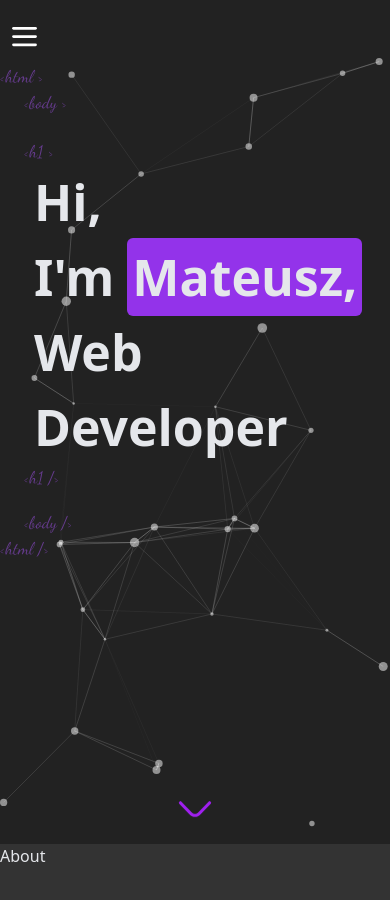
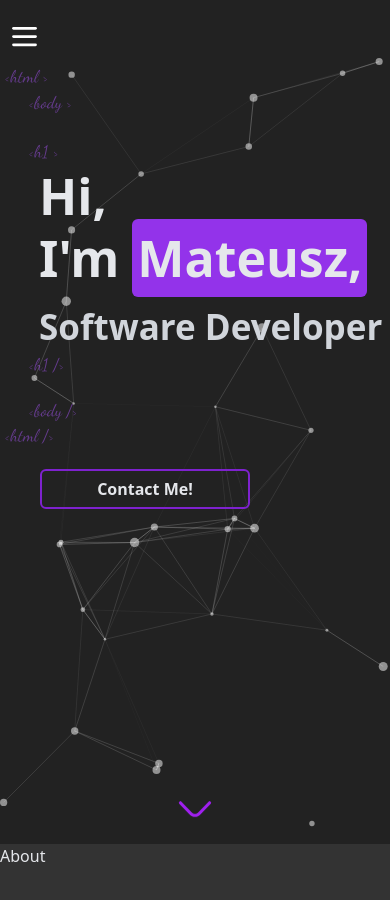
Before and after one commit to Kroplewski-M/portfolio-5.0, a React (Vite) app: page / in a window 390 px wide. Shown: the top 900 px of the page. Built offline with nearby package versions, Linux system fonts and the light colour scheme.

Commit message:
added btn

```diff
--- a/src/App.tsx
+++ b/src/App.tsx
@@ -10,7 +10,7 @@ function App() {
           <NavBar />
         </div>
         <div className="bg-[#333333] w-[100vw]">
-          <div className="h-[100vh] md:pl-16">
+          <div className="h-[100vh] md:pl-16 ">
             <Home />
           </div>
           <div className="h-[100vh]">
--- a/src/Pages/Home.tsx
+++ b/src/Pages/Home.tsx
@@ -94,15 +94,15 @@ export const Home = () => {
         }}
       />
       <div className=" w-[100%] h-[100%] z-50 relative pointer-events-none animate-fadeIn">
-        <div className="md:ml-16 pt-16 md:pt-6">
+        <div className="md:ml-16 ml-[5px] pt-16 md:pt-6">
           <p className="font-dancing text-purple-500 opacity-50 text-[17px]">&lt;html &gt;</p>
           <p className="font-dancing text-purple-500 opacity-50 text-[17px] pl-6">&lt;body &gt;</p>
           <div className="pt-6 pl-6">
             <p className="font-dancing text-purple-500 opacity-50 text-[17px]">&lt;h1 &gt;</p>
-            <h1 className="text-[50px] font-bold text-gray-200 pl-[10px]">
+            <h1 className="text-[50px] font-bold text-gray-200 pl-[10px] leading-tight md:leading-normal">
               Hi,
               <br /> I'm <span className="bg-purple-600 p-[5px] rounded-md">Mateusz,</span>
-              <br /> Web Developer
+              <br /> <span className="text-[35px] md:text-[50px] text-gray-300">Software Developer</span>
             </h1>
             <p className="font-dancing text-purple-500 opacity-50 text-[17px]">&lt;h1 /&gt;</p>
           </div>
@@ -110,6 +110,9 @@ export const Home = () => {
             <p className="font-dancing text-purple-500 opacity-50 text-[17px] pl-6">&lt;body /&gt;</p>
             <p className="font-dancing text-purple-500 opacity-50 text-[17px]">&lt;html /&gt;</p>
           </div>
+        </div>
+        <div className="w-[250px] h-[40px] pointer-events-auto hover:cursor-pointer md:pl-16 pl-10 mt-5">
+          <button className="w-[100%] h-[100%] rounded-md border border-2 border-purple-700 text-gray-200 font-bold hover:bg-purple-700">Contact Me!</button>
         </div>
       </div>
       <div className="absolute bottom-0 w-[100vw]">
--- a/src/components/NavBar.tsx
+++ b/src/components/NavBar.tsx
@@ -87,10 +87,14 @@ export const NavBar = () => {
             </div>
             <div className="pt-16">
               <div className="hover:cursor-pointer" onMouseEnter={handleGitHubtHover} onMouseLeave={handleGitHubtHover}>
-                <GithubSVG width={iconSize} height={iconSize} color={gitHubHover ? "#A020F0" : "#fff"} />
+                <a href="https://github.com/Kroplewski-M" target="_blank">
+                  <GithubSVG width={iconSize} height={iconSize} color={gitHubHover ? "#A020F0" : "#fff"} />
+                </a>
               </div>
               <div className="hover:cursor-pointer mt-5" onMouseEnter={handleLinkedintHover} onMouseLeave={handleLinkedintHover}>
-                <LinkedinSVG width={iconSize} height={iconSize} color={linkedinHover ? "#A020F0" : "#fff"} />
+                <a href="https://www.linkedin.com/in/mateusz-kroplewski-732239176/" target="_blank">
+                  <LinkedinSVG width={iconSize} height={iconSize} color={linkedinHover ? "#A020F0" : "#fff"} />
+                </a>
               </div>
             </div>
           </div>
```
